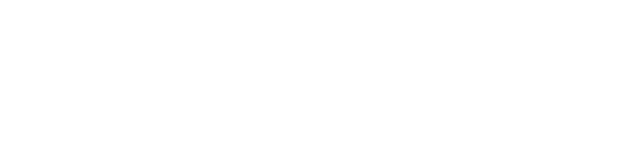
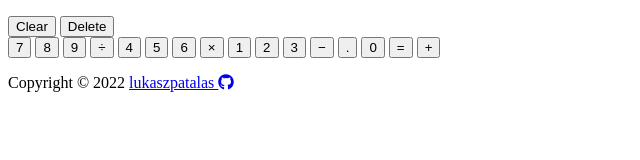
Before and after one commit to lukaszpatalas/simple-calculator, a plain HTML site: page index.html in a window 1280 px wide. Shown: the whole page, without its empty margins (0-640 px from the left). Drawn offline with Linux system fonts and the light colour scheme.

Commit message:
Create initial html skeleton for the calculator

```diff
--- a/index.html
+++ b/index.html
@@ -1,13 +1,53 @@
 <!DOCTYPE html>
 <html lang="en">
+
 <head>
     <meta charset="UTF-8">
     <meta http-equiv="X-UA-Compatible" content="IE=edge">
     <meta name="viewport" content="width=device-width, initial-scale=1.0">
     <title>Document</title>
     <link rel="stylesheet" href="style.css">
+    <script src="https://kit.fontawesome.com/91adf24b75.js" crossorigin="anonymous"></script>
 </head>
+
 <body>
+    <div class="container">
+        <div class="display">
+            <div class="upperDisplay">
+                <p></p>
+            </div>
+            <div class="lowerDisplay">
+                <p></p>
+            </div>
+        </div>
+        <div class="cleaner">
+            <button>Clear</button>
+            <button>Delete</button>
+        </div>
+        <div class="calculation">
+            <button>7</button>
+            <button>8</button>
+            <button>9</button>
+            <button>&#247;</button>
+            <button>4</button>
+            <button>5</button>
+            <button>6</button>
+            <button>&times;</button>
+            <button>1</button>
+            <button>2</button>
+            <button>3</button>
+            <button>&minus;</button>
+            <button>.</button>
+            <button>0</button>
+            <button>&#x3D;</button>
+            <button>&plus;</button>
+        </div>
+    </div>
+    <div class="footer">
+        <p>Copyright &copy; 2022 <span><a href="https://github.com/lukaszpatalas/"
+                    target="_blank">lukaszpatalas&nbsp;</span><a href="https://github.com/lukaszpatalas/"
+                target="_blank"><span class="fab fa-github github-icon"></span></a></p>
+    </div>
+</body>
 
-</body>
 </html>
```
